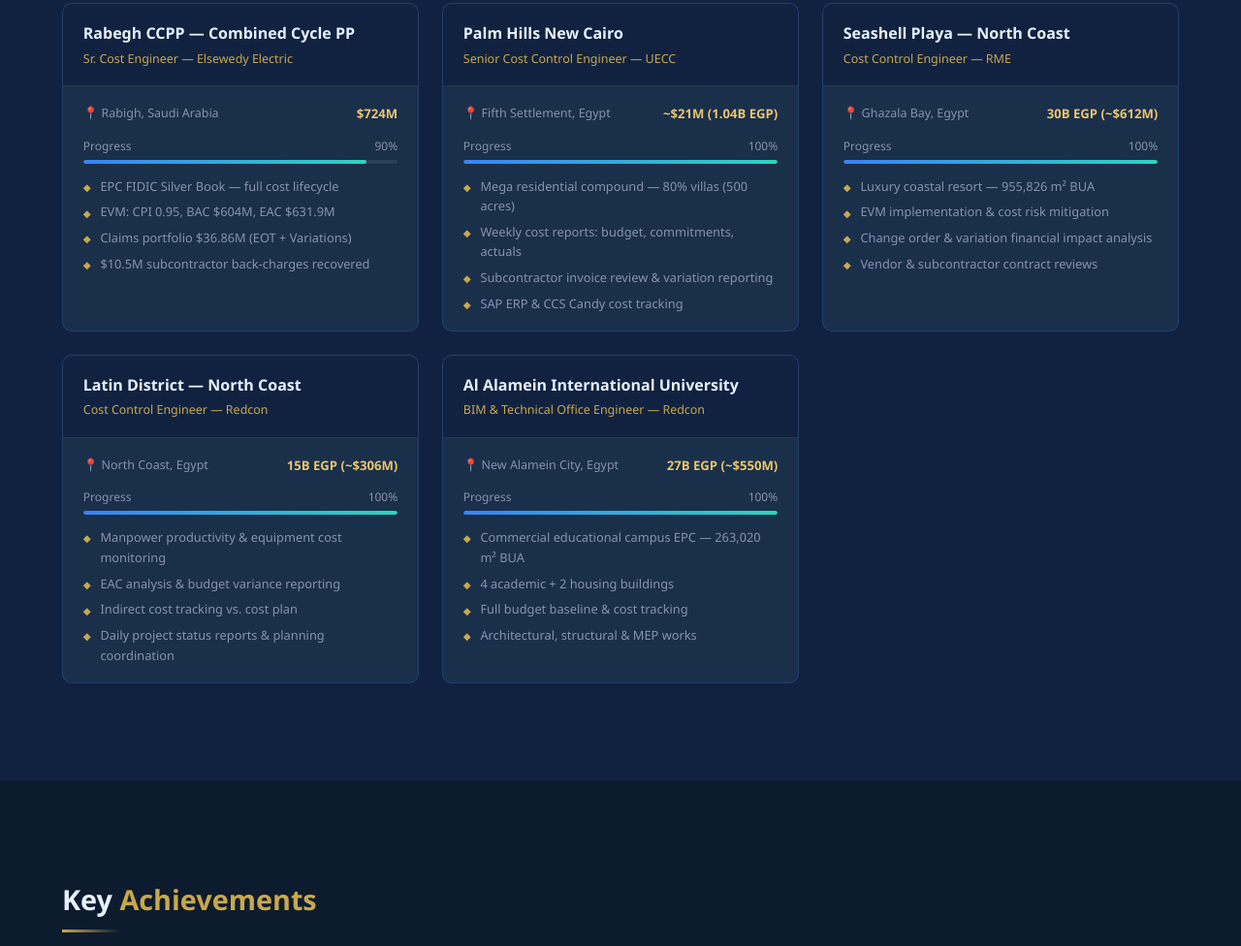
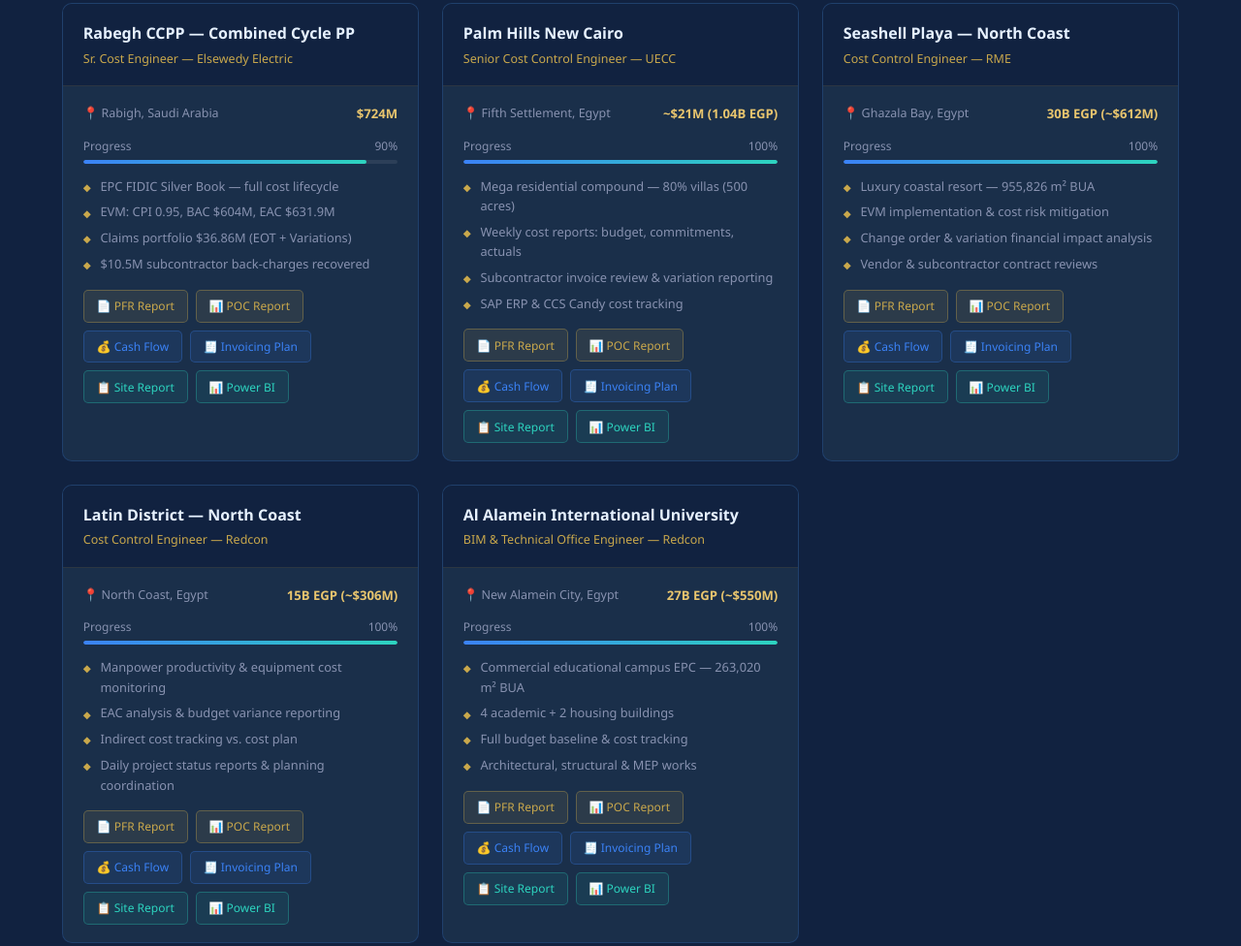
Before and after one commit to mohabarakat10/Mohamed-Barakat, a plain HTML site: page index.html in a window 1280 px wide. Shown: the part 5074-6050 px from the top of the page at 97% size. Drawn offline with Linux system fonts and the light colour scheme.

Commit message:
Update index.html

```diff
--- a/index.html
+++ b/index.html
@@ -129,6 +129,13 @@
   .proj-bullets{list-style:none;display:flex;flex-direction:column;gap:.4rem}
   .proj-bullets li{font-size:.8rem;color:var(--text2);display:flex;gap:.6rem}
   .proj-bullets li::before{content:'◆';color:var(--gold);flex-shrink:0;font-size:.65rem;margin-top:.2rem}
+  .doc-btn{display:inline-flex;align-items:center;gap:.3rem;border-radius:5px;padding:.4rem .8rem;font-size:.75rem;text-decoration:none;transition:all .2s;font-weight:500}
+  .gold-btn{background:rgba(201,168,76,.1);border:1px solid rgba(201,168,76,.35);color:var(--gold)}
+  .gold-btn:hover{background:rgba(201,168,76,.25)}
+  .blue-btn{background:rgba(59,130,246,.1);border:1px solid rgba(59,130,246,.3);color:var(--blue)}
+  .blue-btn:hover{background:rgba(59,130,246,.22)}
+  .teal-btn{background:rgba(45,212,191,.08);border:1px solid rgba(45,212,191,.3);color:var(--teal)}
+  .teal-btn:hover{background:rgba(45,212,191,.18)}
 
   /* ACHIEVEMENTS */
   #achievements{background:var(--navy)}
@@ -419,6 +426,14 @@
           <div class="proj-meta"><span class="proj-loc">📍 Rabigh, Saudi Arabia</span><span class="proj-val">$724M</span></div>
           <div class="proj-progress"><div class="proj-prog-label"><span>Progress</span><span>90%</span></div><div class="proj-prog-bar"><div class="proj-prog-fill" data-width="90"></div></div></div>
           <ul class="proj-bullets"><li>EPC FIDIC Silver Book — full cost lifecycle</li><li>EVM: CPI 0.95, BAC $604M, EAC $631.9M</li><li>Claims portfolio $36.86M (EOT + Variations)</li><li>$10.5M subcontractor back-charges recovered</li></ul>
+          <div style="margin-top:1rem;display:flex;gap:.5rem;flex-wrap:wrap">
+            <a href="https://mohabarakat10.github.io/Mohamed-Barakat/rabegh-pfr-report.pdf" target="_blank" class="doc-btn gold-btn">📄 PFR Report</a>
+            <a href="https://mohabarakat10.github.io/Mohamed-Barakat/rabegh-poc-report.pdf" target="_blank" class="doc-btn gold-btn">📊 POC Report</a>
+            <a href="https://mohabarakat10.github.io/Mohamed-Barakat/rabegh-cashflow.pdf" target="_blank" class="doc-btn blue-btn">💰 Cash Flow</a>
+            <a href="https://mohabarakat10.github.io/Mohamed-Barakat/rabegh-invoicing-plan.pdf" target="_blank" class="doc-btn blue-btn">🧾 Invoicing Plan</a>
+            <a href="https://mohabarakat10.github.io/Mohamed-Barakat/rabegh-site-report.pdf" target="_blank" class="doc-btn teal-btn">📋 Site Report</a>
+            <a href="https://mohabarakat10.github.io/Mohamed-Barakat/rabegh-powerbi-dashboard.pdf" target="_blank" class="doc-btn teal-btn">📊 Power BI</a>
+          </div>
         </div>
       </div>
       <div class="proj-card fade-up">
@@ -427,6 +442,14 @@
           <div class="proj-meta"><span class="proj-loc">📍 Fifth Settlement, Egypt</span><span class="proj-val">~$21M (1.04B EGP)</span></div>
           <div class="proj-progress"><div class="proj-prog-label"><span>Progress</span><span>100%</span></div><div class="proj-prog-bar"><div class="proj-prog-fill" data-width="100"></div></div></div>
           <ul class="proj-bullets"><li>Mega residential compound — 80% villas (500 acres)</li><li>Weekly cost reports: budget, commitments, actuals</li><li>Subcontractor invoice review & variation reporting</li><li>SAP ERP & CCS Candy cost tracking</li></ul>
+          <div style="margin-top:1rem;display:flex;gap:.5rem;flex-wrap:wrap">
+            <a href="https://mohabarakat10.github.io/Mohamed-Barakat/palmhills-pfr-report.pdf" target="_blank" class="doc-btn gold-btn">📄 PFR Report</a>
+            <a href="https://mohabarakat10.github.io/Mohamed-Barakat/palmhills-poc-report.pdf" target="_blank" class="doc-btn gold-btn">📊 POC Report</a>
+            <a href="https://mohabarakat10.github.io/Mohamed-Barakat/palmhills-cashflow.pdf" target="_blank" class="doc-btn blue-btn">💰 Cash Flow</a>
+            <a href="https://mohabarakat10.github.io/Mohamed-Barakat/palmhills-invoicing-plan.pdf" target="_blank" class="doc-btn blue-btn">🧾 Invoicing Plan</a>
+            <a href="https://mohabarakat10.github.io/Mohamed-Barakat/palmhills-site-report.pdf" target="_blank" class="doc-btn teal-btn">📋 Site Report</a>
+            <a href="https://mohabarakat10.github.io/Mohamed-Barakat/palmhills-powerbi-dashboard.pdf" target="_blank" class="doc-btn teal-btn">📊 Power BI</a>
+          </div>
         </div>
       </div>
       <div class="proj-card fade-up">
@@ -435,6 +458,14 @@
           <div class="proj-meta"><span class="proj-loc">📍 Ghazala Bay, Egypt</span><span class="proj-val">30B EGP (~$612M)</span></div>
           <div class="proj-progress"><div class="proj-prog-label"><span>Progress</span><span>100%</span></div><div class="proj-prog-bar"><div class="proj-prog-fill" data-width="100"></div></div></div>
           <ul class="proj-bullets"><li>Luxury coastal resort — 955,826 m² BUA</li><li>EVM implementation & cost risk mitigation</li><li>Change order & variation financial impact analysis</li><li>Vendor & subcontractor contract reviews</li></ul>
+          <div style="margin-top:1rem;display:flex;gap:.5rem;flex-wrap:wrap">
+            <a href="https://mohabarakat10.github.io/Mohamed-Barakat/seashell-pfr-report.pdf" target="_blank" class="doc-btn gold-btn">📄 PFR Report</a>
+            <a href="https://mohabarakat10.github.io/Mohamed-Barakat/seashell-poc-report.pdf" target="_blank" class="doc-btn gold-btn">📊 POC Report</a>
+            <a href="https://mohabarakat10.github.io/Mohamed-Barakat/seashell-cashflow.pdf" target="_blank" class="doc-btn blue-btn">💰 Cash Flow</a>
+            <a href="https://mohabarakat10.github.io/Mohamed-Barakat/seashell-invoicing-plan.pdf" target="_blank" class="doc-btn blue-btn">🧾 Invoicing Plan</a>
+            <a href="https://mohabarakat10.github.io/Mohamed-Barakat/seashell-site-report.pdf" target="_blank" class="doc-btn teal-btn">📋 Site Report</a>
+            <a href="https://mohabarakat10.github.io/Mohamed-Barakat/seashell-powerbi-dashboard.pdf" target="_blank" class="doc-btn teal-btn">📊 Power BI</a>
+          </div>
         </div>
       </div>
       <div class="proj-card fade-up">
@@ -443,6 +474,14 @@
           <div class="proj-meta"><span class="proj-loc">📍 North Coast, Egypt</span><span class="proj-val">15B EGP (~$306M)</span></div>
           <div class="proj-progress"><div class="proj-prog-label"><span>Progress</span><span>100%</span></div><div class="proj-prog-bar"><div class="proj-prog-fill" data-width="100"></div></div></div>
           <ul class="proj-bullets"><li>Manpower productivity & equipment cost monitoring</li><li>EAC analysis & budget variance reporting</li><li>Indirect cost tracking vs. cost plan</li><li>Daily project status reports & planning coordination</li></ul>
+          <div style="margin-top:1rem;display:flex;gap:.5rem;flex-wrap:wrap">
+            <a href="https://mohabarakat10.github.io/Mohamed-Barakat/latin-pfr-report.pdf" target="_blank" class="doc-btn gold-btn">📄 PFR Report</a>
+            <a href="https://mohabarakat10.github.io/Mohamed-Barakat/latin-poc-report.pdf" target="_blank" class="doc-btn gold-btn">📊 POC Report</a>
+            <a href="https://mohabarakat10.github.io/Mohamed-Barakat/latin-cashflow.pdf" target="_blank" class="doc-btn blue-btn">💰 Cash Flow</a>
+            <a href="https://mohabarakat10.github.io/Mohamed-Barakat/latin-invoicing-plan.pdf" target="_blank" class="doc-btn blue-btn">🧾 Invoicing Plan</a>
+            <a href="https://mohabarakat10.github.io/Mohamed-Barakat/latin-site-report.pdf" target="_blank" class="doc-btn teal-btn">📋 Site Report</a>
+            <a href="https://mohabarakat10.github.io/Mohamed-Barakat/latin-powerbi-dashboard.pdf" target="_blank" class="doc-btn teal-btn">📊 Power BI</a>
+          </div>
         </div>
       </div>
       <div class="proj-card fade-up">
@@ -451,6 +490,14 @@
           <div class="proj-meta"><span class="proj-loc">📍 New Alamein City, Egypt</span><span class="proj-val">27B EGP (~$550M)</span></div>
           <div class="proj-progress"><div class="proj-prog-label"><span>Progress</span><span>100%</span></div><div class="proj-prog-bar"><div class="proj-prog-fill" data-width="100"></div></div></div>
           <ul class="proj-bullets"><li>Commercial educational campus EPC — 263,020 m² BUA</li><li>4 academic + 2 housing buildings</li><li>Full budget baseline & cost tracking</li><li>Architectural, structural & MEP works</li></ul>
+          <div style="margin-top:1rem;display:flex;gap:.5rem;flex-wrap:wrap">
+            <a href="https://mohabarakat10.github.io/Mohamed-Barakat/alamein-pfr-report.pdf" target="_blank" class="doc-btn gold-btn">📄 PFR Report</a>
+            <a href="https://mohabarakat10.github.io/Mohamed-Barakat/alamein-poc-report.pdf" target="_blank" class="doc-btn gold-btn">📊 POC Report</a>
+            <a href="https://mohabarakat10.github.io/Mohamed-Barakat/alamein-cashflow.pdf" target="_blank" class="doc-btn blue-btn">💰 Cash Flow</a>
+            <a href="https://mohabarakat10.github.io/Mohamed-Barakat/alamein-invoicing-plan.pdf" target="_blank" class="doc-btn blue-btn">🧾 Invoicing Plan</a>
+            <a href="https://mohabarakat10.github.io/Mohamed-Barakat/alamein-site-report.pdf" target="_blank" class="doc-btn teal-btn">📋 Site Report</a>
+            <a href="https://mohabarakat10.github.io/Mohamed-Barakat/alamein-powerbi-dashboard.pdf" target="_blank" class="doc-btn teal-btn">📊 Power BI</a>
+          </div>
         </div>
       </div>
     </div>
```
